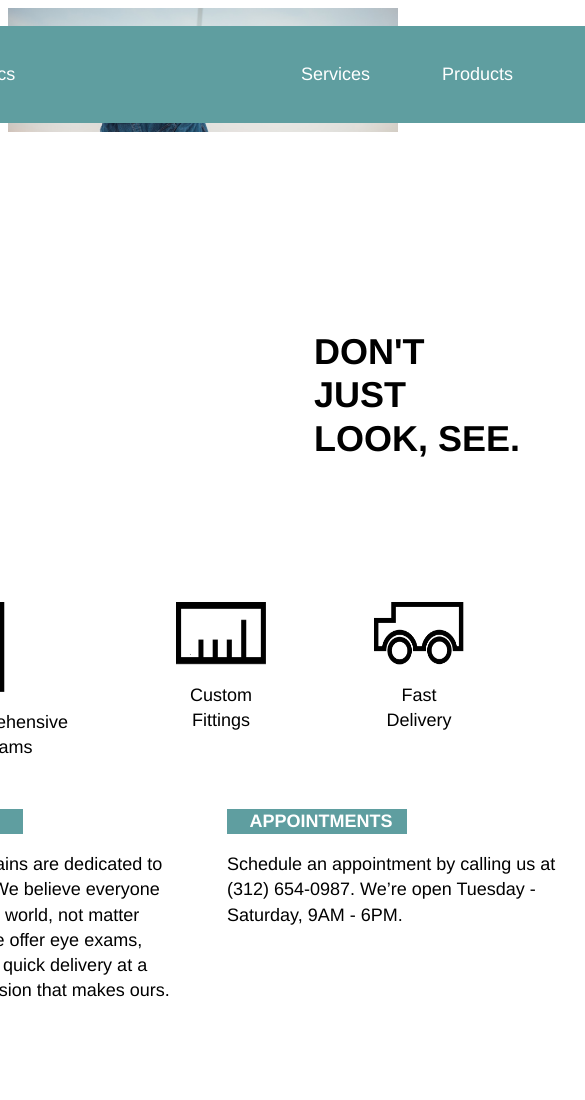
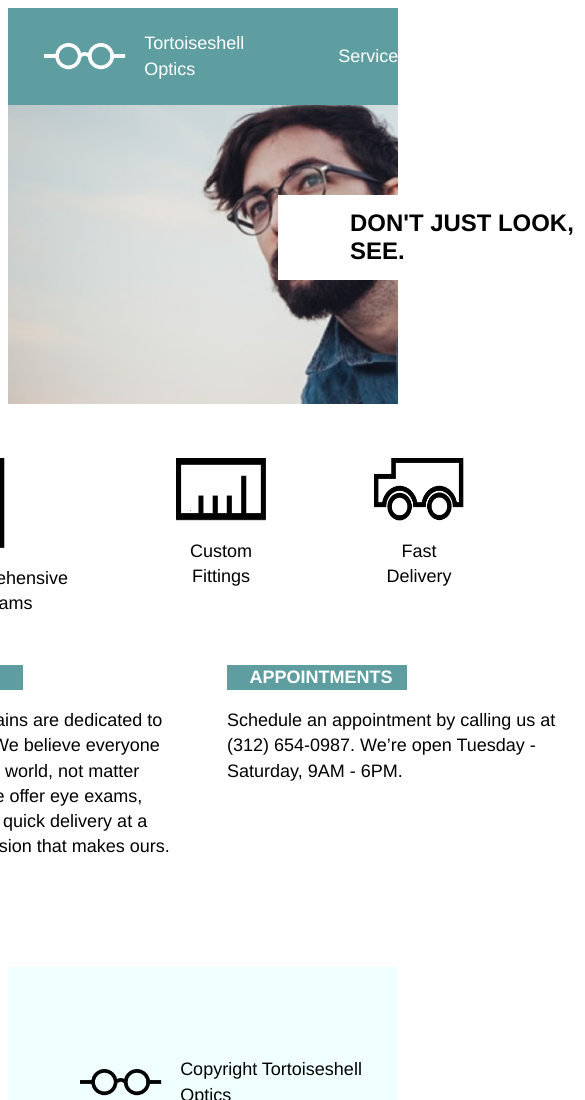
Before and after one commit to madtom85/tortoiseshell, a plain HTML site: page index.html in a window 390 px wide. Shown: the top 1100 px of the page, 585 px wide, since content can reach past the window. Drawn offline with Linux system fonts and the light colour scheme.

Commit message:
Developed the tablet view of the wevsite

```diff
--- a/index.html
+++ b/index.html
@@ -5,16 +5,6 @@
 	<title>Tortoiseshell Optics</title>
 </head>
 <style>
-	.logo-header-nav-banner{
-		background-image: url('./resources/images/glasses-bg.png');
-		background-repeat: no-repeat;
-		height: 30rem;
-		width: 100%;
-		background-size: contain;
-		display: flex;
-		flex-direction: column;
-		align-items: center;
-	}
 </style>
 <body>
 	<div id='wrapper'>
--- a/resources/css/styles.css
+++ b/resources/css/styles.css
@@ -10,6 +10,17 @@ body{
 }
 
 /* Logo, Navigation Menu, Banner and Header Sections */
+
+.logo-header-nav-banner{
+		background: url('../images/glasses-bg.png');
+		background-repeat: no-repeat;
+		height: 30rem;
+		width: 100%;
+		background-size: contain;
+		display: flex;
+		flex-direction: column;
+		align-items: center;
+}
 
 #site-container{
 	display: flex;
@@ -225,3 +236,29 @@ body{
 	display: flex;
 	align-items: center;
 }
+
+
+/* Tablet View */
+
+@media only screen and (max-width: 1024px) {
+	.logo-header-nav{
+		margin: 0 0 5rem 0;
+		width: 100%;
+	}
+
+	.logo-header-nav-banner{
+		height: 22rem;
+		width: 100%;
+		background-size: cover;
+	}
+
+	.banner{
+		position: relative;
+		left: 15rem;
+	}
+
+	.banner p{
+		margin: 0.75rem 4rem;
+		font-size: 1.33rem;
+	}
+}
```
Also changed, not shown: 1 other file.
